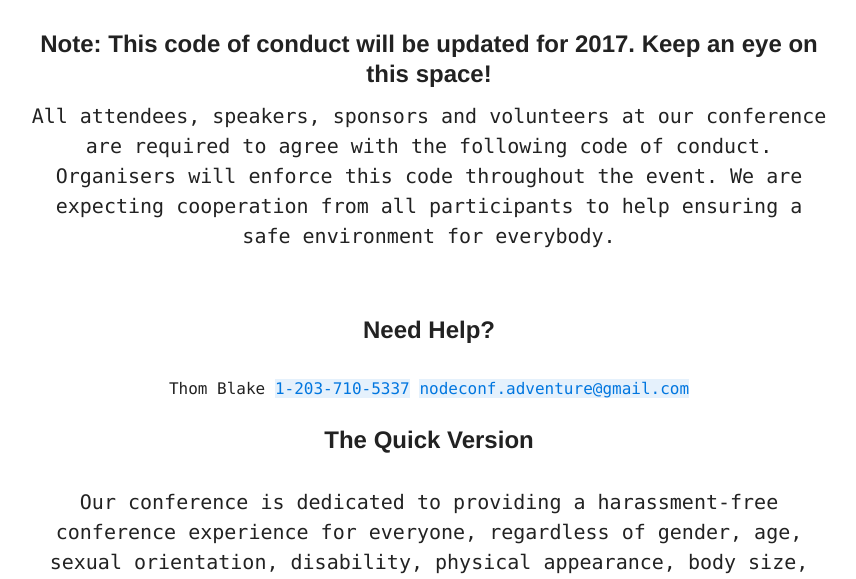
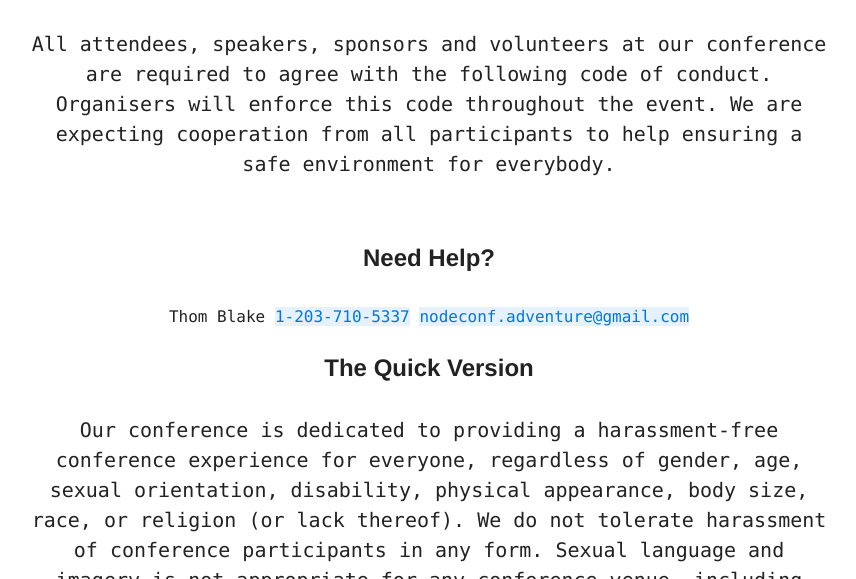
Before and after one commit to nodeconf/website, a website: page code-of-conduct.html in a window 1280 px wide. Shown: the part 221-800 px from the top of the page, without its empty margins (211-1067 px from the left). Drawn offline with Linux system fonts and the light colour scheme.

Commit message:
update Code of Conduct

```diff
--- a/code-of-conduct.html
+++ b/code-of-conduct.html
@@ -23,8 +23,6 @@
     </header>
 
     <h2 class="mb3">Conference Code of Conduct</h2>
-
-    <h3>Note: This code of conduct will be updated for 2017. Keep an eye on this space!</h3>
 
     <p class="mb4">All attendees, speakers, sponsors and volunteers at our conference are required to agree with the following code of conduct. Organisers will enforce this code throughout the event. We are expecting cooperation from all participants to help ensuring a safe environment for everybody.</p>
 
```
